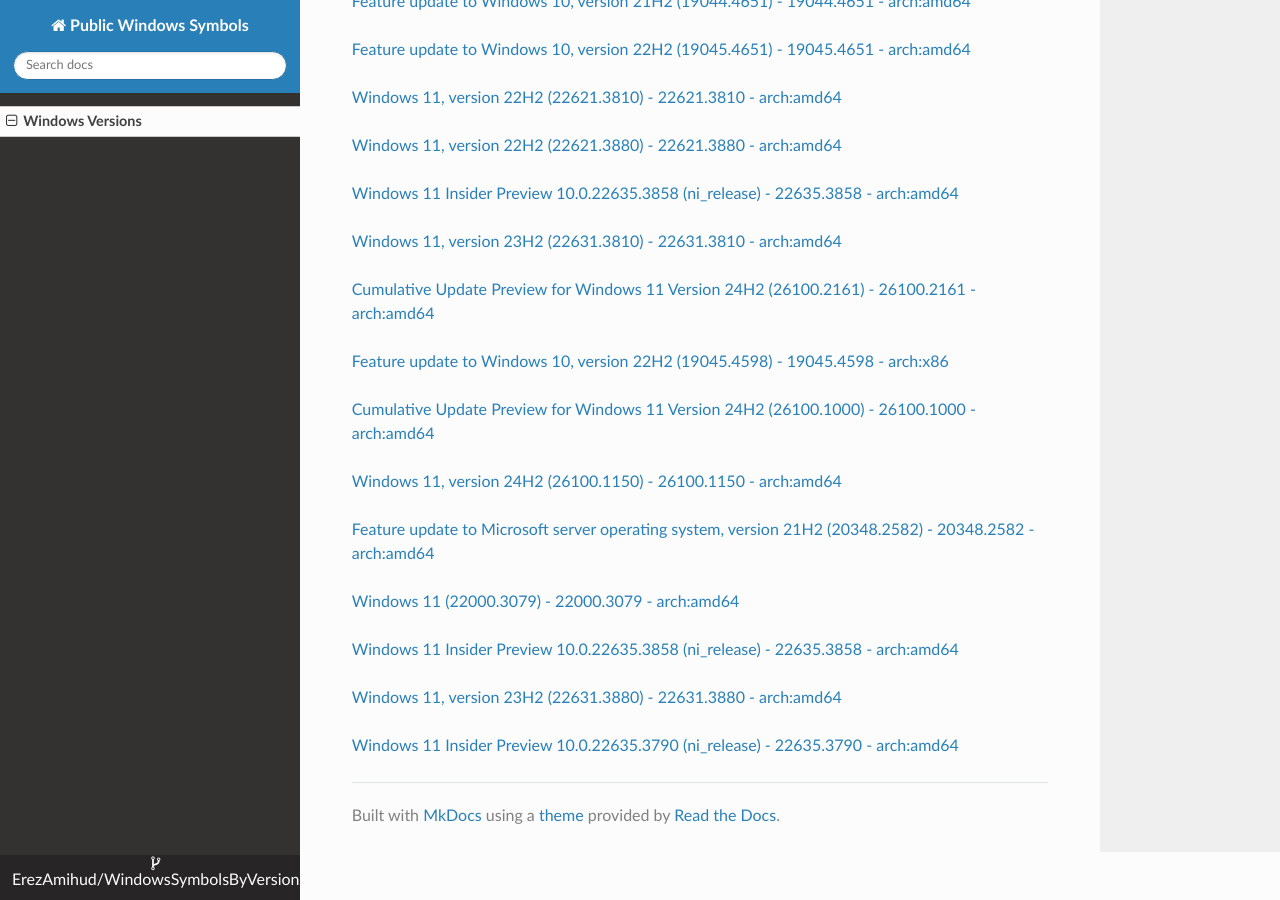
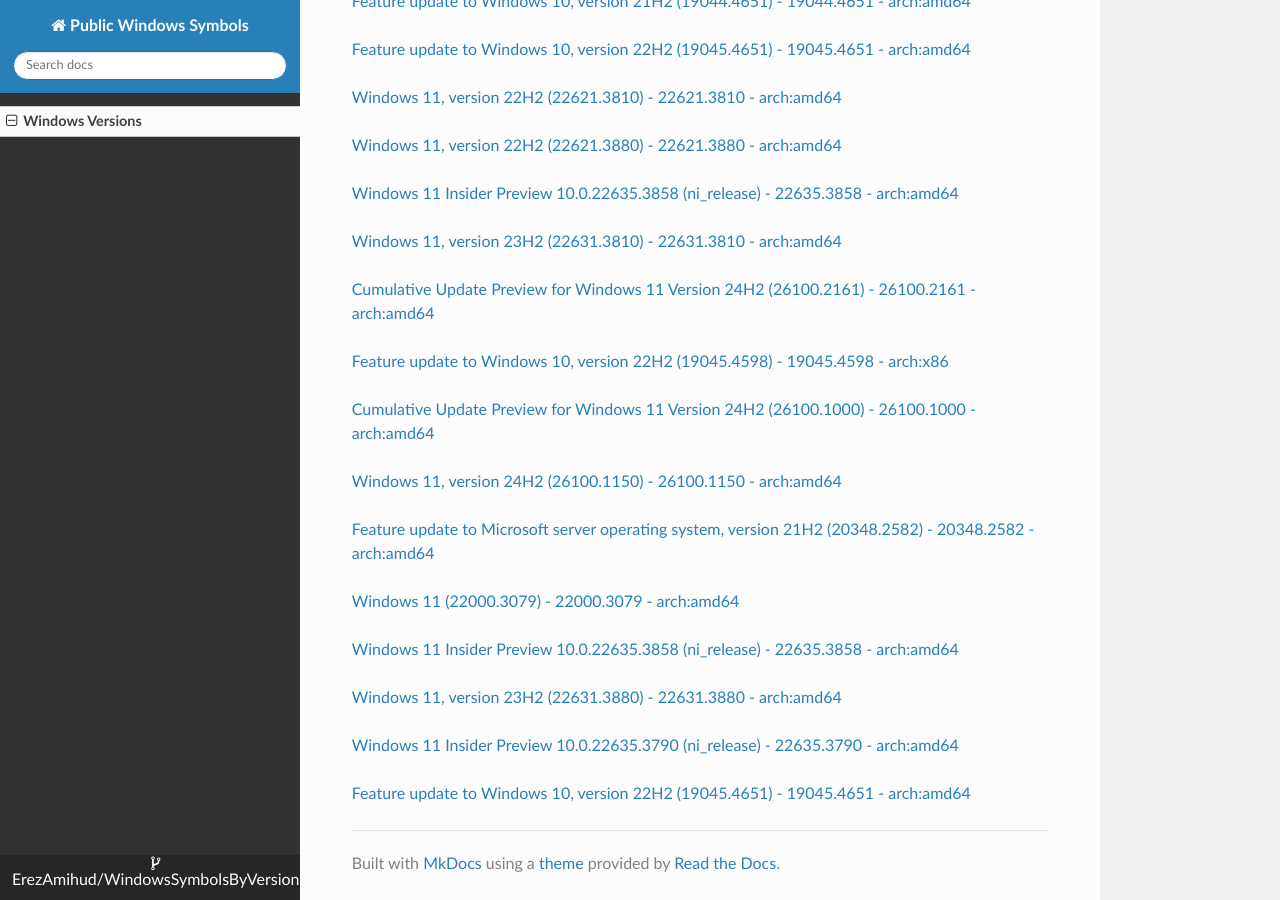
Before and after one commit to ErezAmihud/WindowsSymbolsByVersion, an MkDocs documentation site: the page built from docs/index.md, in a window 1280 px wide and 900 px high, scrolled down 11141 px. Built offline with MkDocs 1.6.1, drawn with Linux system fonts in a browser that asks for light colours; nearby versions of some CDN libraries.

Commit message:
Automated commit, add manifest for de029f6a-7498-4e10-8501-d1581b153ddd

```diff
--- a/docs/index.md
+++ b/docs/index.md
@@ -577,3 +577,6 @@
 
 
 [Windows 11 Insider Preview 10.0.22635.3790 (ni_release) - 22635.3790 - arch:amd64](https://github.com/ErezAmihud/WindowsSymbolsByVersion/blob/main/manifests/582f21ac-488f-485a-8f4c-5a52f770249a.manifest)
+
+
+[Feature update to Windows 10, version 22H2 (19045.4651) - 19045.4651 - arch:amd64](https://github.com/ErezAmihud/WindowsSymbolsByVersion/blob/main/manifests/de029f6a-7498-4e10-8501-d1581b153ddd.manifest)
```
Also changed, not shown: process_builds.json (+1 -1 lines).
